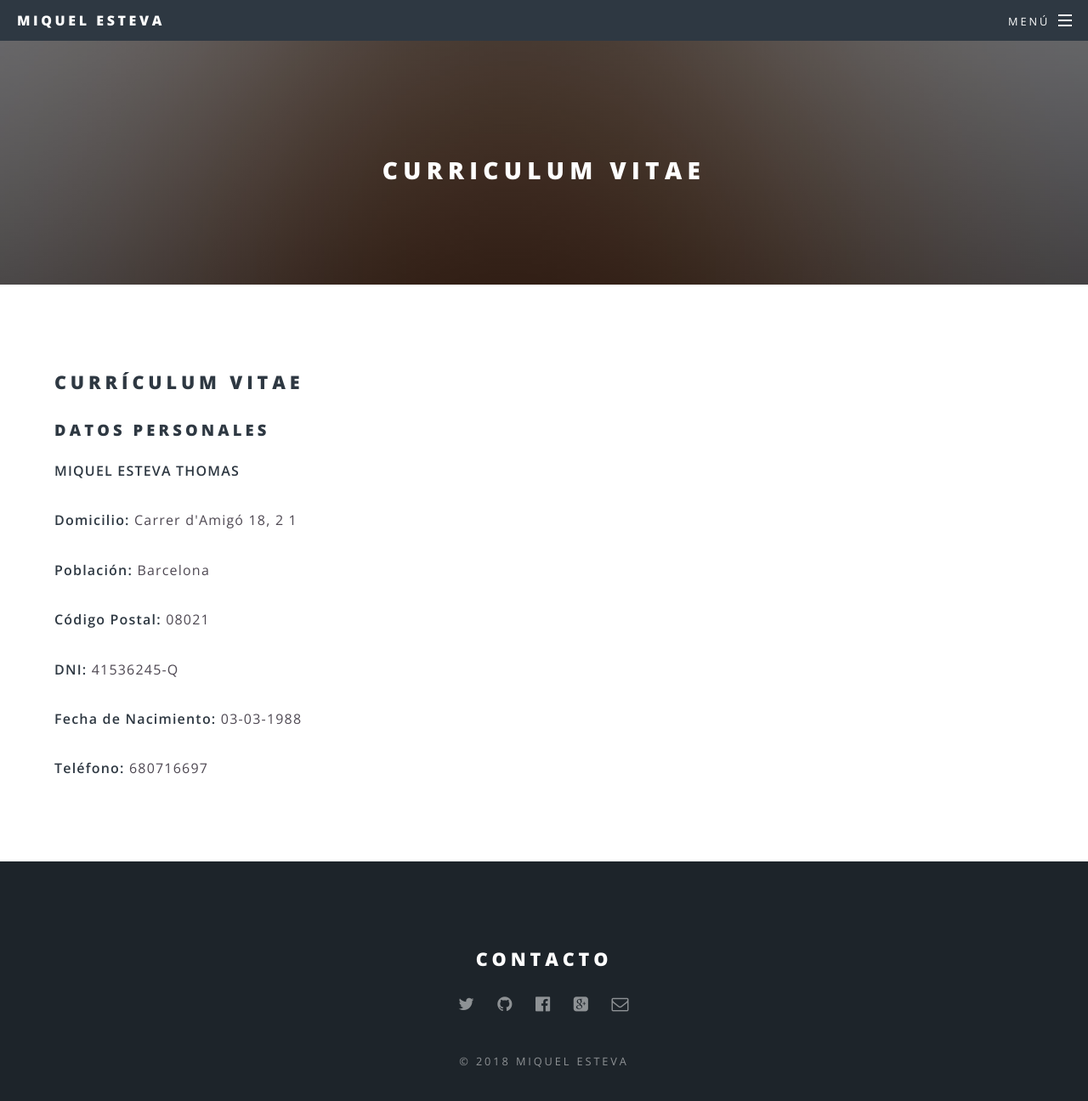
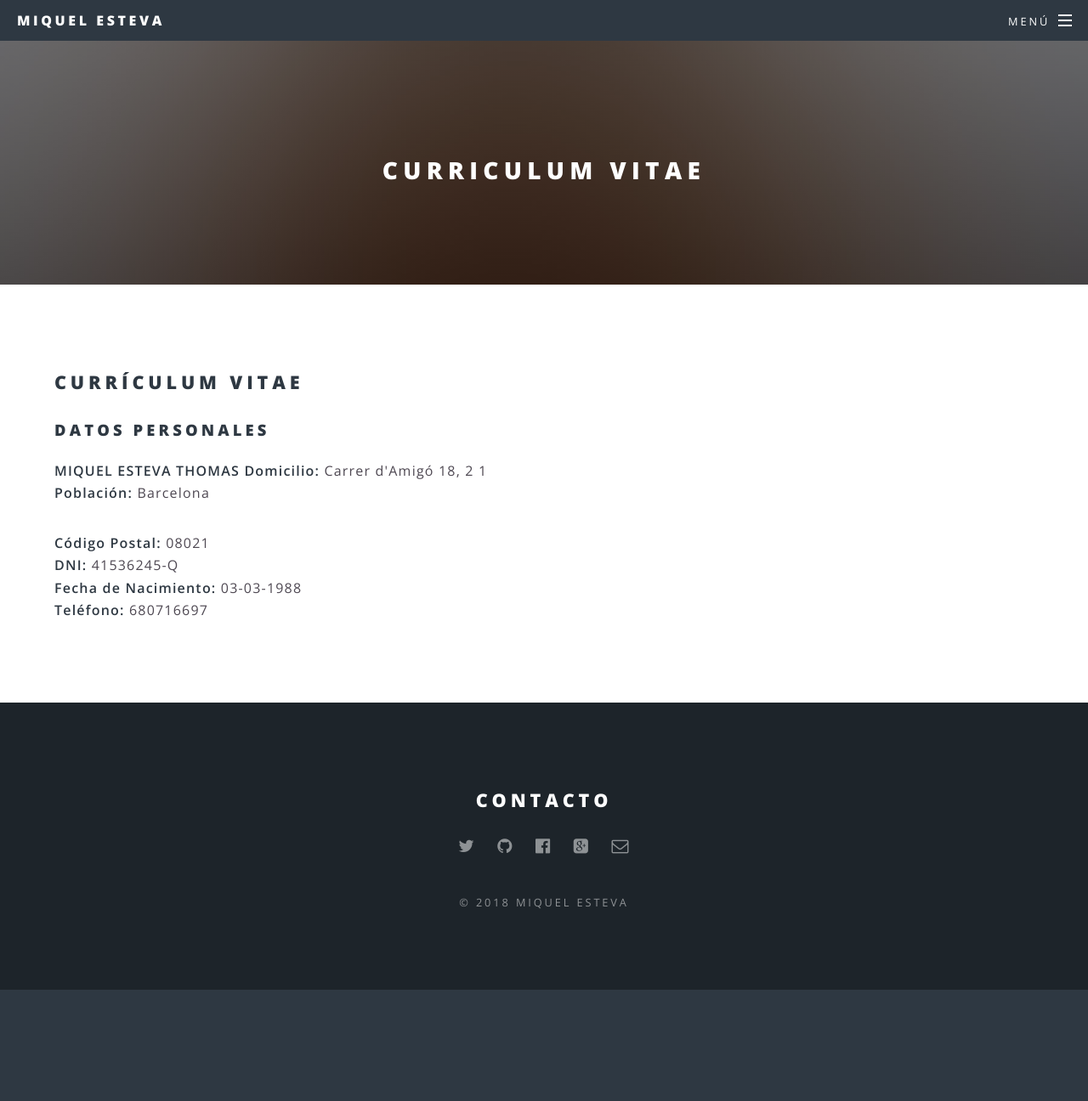
Before and after one commit to miquelesteva/miquelesteva.github.io, a Jekyll site: the page built from curriculum.html, in a window 1280 px wide and 1352 px high. Shown: the top 1296 px of the window at 85% size. Built offline with Jekyll 4.4.1, drawn with Linux system fonts in a browser that asks for light colours.

Commit message:
modificacions

```diff
--- a/curriculum.html
+++ b/curriculum.html
@@ -6,10 +6,12 @@ title: Curriculum Vitae
 <h2>Currículum Vitae</h2>
 
 <h3>Datos Personales</h3>
-<p><b>MIQUEL ESTEVA THOMAS</b></p>
-<p><b>Domicilio: </b>Carrer d'Amigó 18, 2 1</p>
-<p><b>Población: </b>Barcelona</p>
-<p><b>Código Postal: </b>08021</p>
-<p><b>DNI: </b>41536245-Q</p>
-<p><b>Fecha de Nacimiento: </b>03-03-1988</p>
-<p><b>Teléfono: </b>680716697</p>
+	<body>
+	<p><b>MIQUEL ESTEVA THOMAS</b>
+		<b>Domicilio: </b>Carrer d'Amigó 18, 2 1<br/>
+		<b>Población: </b>Barcelona</p>
+		<b>Código Postal: </b>08021<br/>
+		<b>DNI: </b>41536245-Q<br/>
+		<b>Fecha de Nacimiento: </b>03-03-1988<br/>
+		<b>Teléfono: </b>680716697</p>
+	</body>
```
